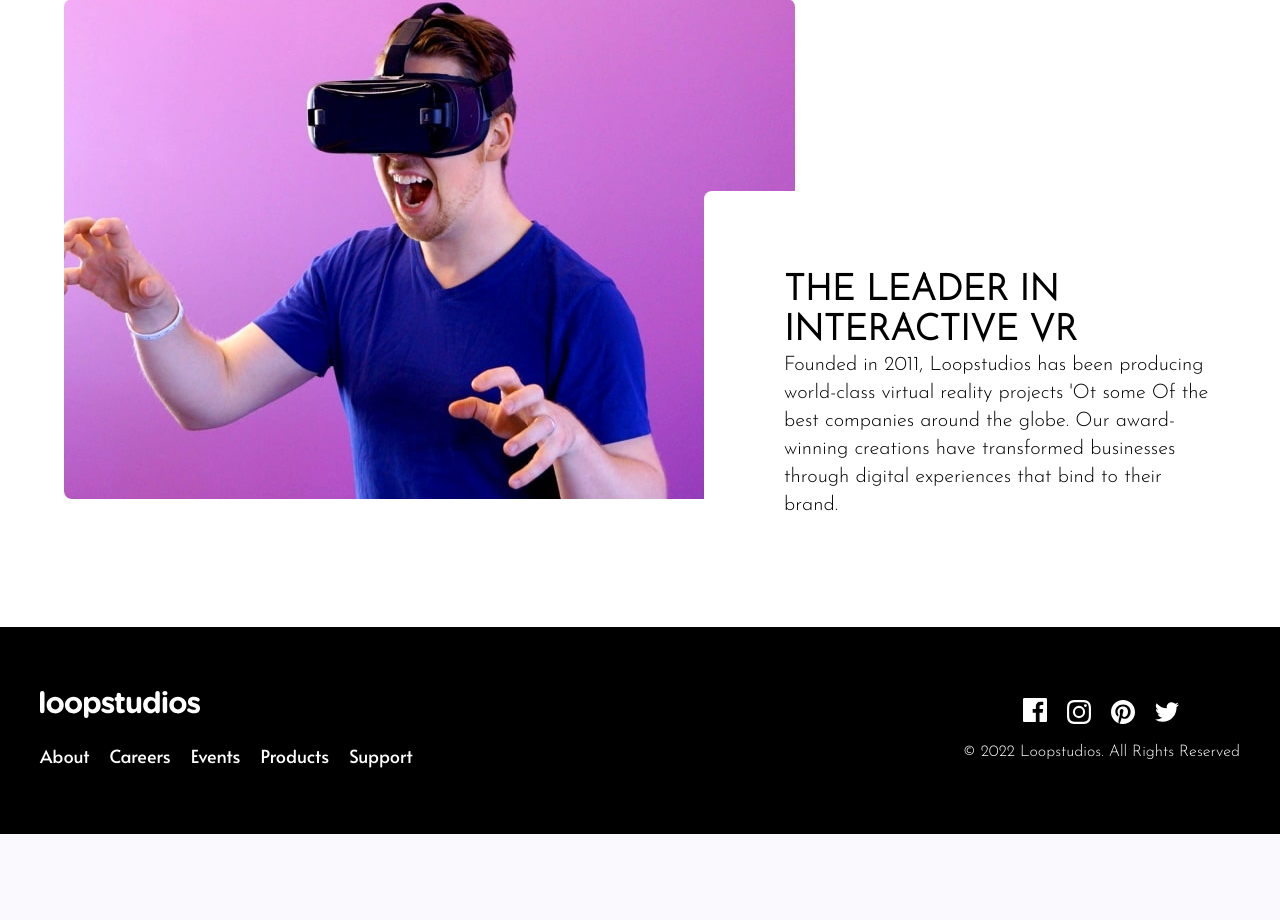
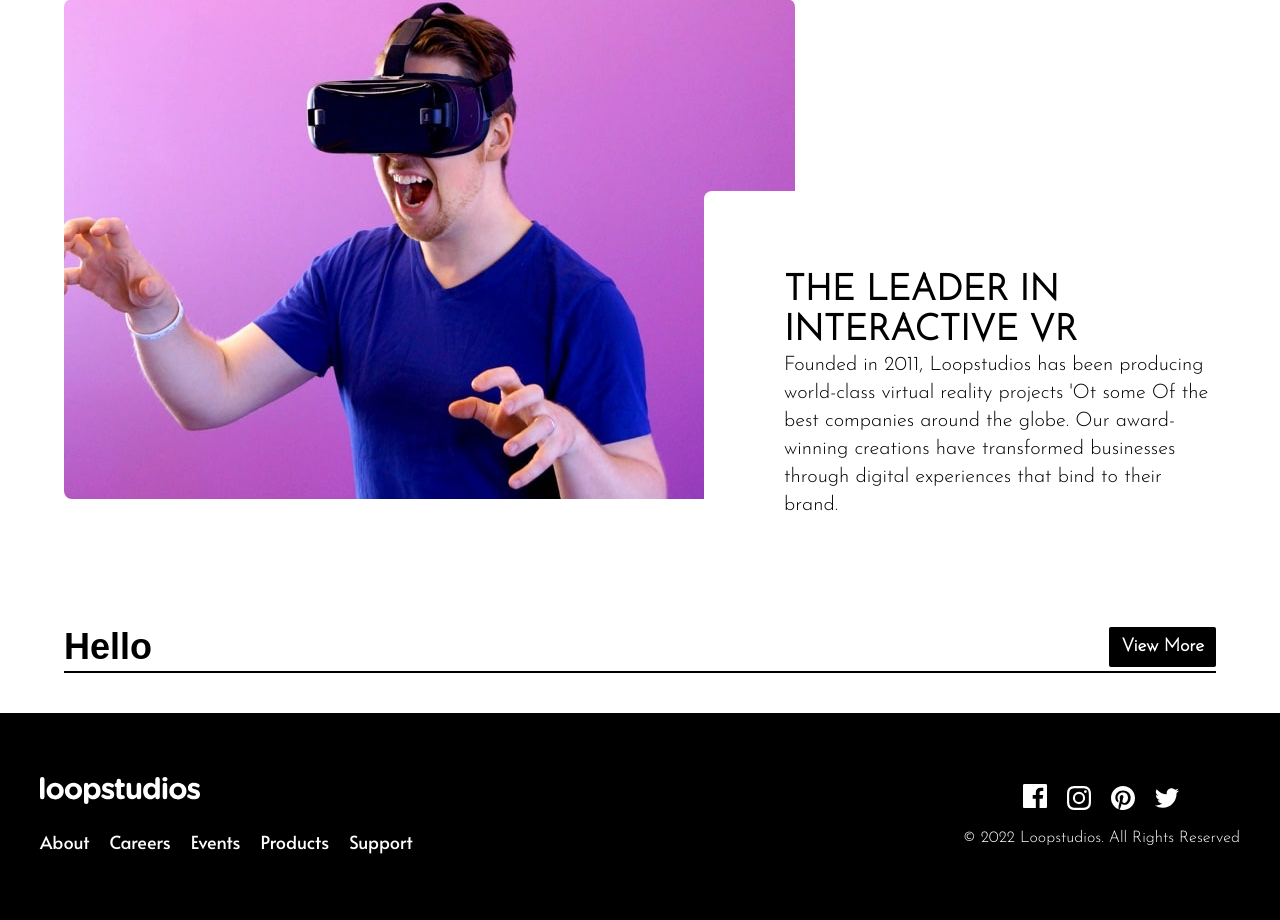
Before and after one commit to Muneeb1030/django_tailwind_projects, a Django app: page /project_2 in a window 1280 px wide. Shown: the part 781-1701 px from the top of the page. Before the commit the page ends 1615 px from the top, so only its background shows below. Run offline with Django 5.2, Linux system fonts and the light colour scheme; some libraries are stand-ins or nearby versions; some web fonts are replaced.

Commit message:
Project 2: Items section Header and button Done

```diff
--- a/templates/projects/project_2.html
+++ b/templates/projects/project_2.html
@@ -56,7 +56,19 @@
     </div>
   </div>
 </section>
-<section></section>
+<section id='items-section' class='mb-10 px-10 md:px-0'>
+  <div class='max-w-6xl mx-auto mb-10'>
+    <div class='flex flex-row md:justify-between justify-center'>
+      <h1 class='font-baijamjuree text-4xl font-bold'>Hello</h1>
+      <a class= 'hidden md:flex bg-black items-center text-white font-josefin px-3 py-1 text-lg font-bold rounded-sm hover:-translate-y-1 hover:shadow-md duration-150 transition hover:scale-105' href="">View More</a>
+    </div>
+    <div class='border-black border-b-2 mt-1'></div>
+  </div>
+  <div>
+
+  </div>
+  <a class= 'md:hidden flex bg-black justify-center text-white font-josefin px-3 py-1 text-lg font-bold rounded-sm hover:-translate-y-1 hover:shadow-md duration-150 transition hover:scale-105' href="">View More</a>
+</section>
 <footer id="footer" class='bg-black mx-auto px-10 py-16'>
   <div class="flex flex-col md:flex-row  items-center justify-between md:space-y-0 space-y-6">
     <div>
--- a/theme/static/css/dist/styles.css
+++ b/theme/static/css/dist/styles.css
@@ -939,6 +939,18 @@ select {
   margin-top: 2rem;
 }
 
+.mb-20 {
+  margin-bottom: 5rem;
+}
+
+.mb-2 {
+  margin-bottom: 0.5rem;
+}
+
+.mt-1 {
+  margin-top: 0.25rem;
+}
+
 .block {
   display: block;
 }
@@ -1199,6 +1211,10 @@ select {
   border-radius: 0.375rem;
 }
 
+.rounded-sm {
+  border-radius: 0.125rem;
+}
+
 .rounded-b-lg {
   border-bottom-right-radius: 0.5rem;
   border-bottom-left-radius: 0.5rem;
@@ -1453,6 +1469,10 @@ select {
   padding: 2rem;
 }
 
+.p-4 {
+  padding: 1rem;
+}
+
 .px-10 {
   padding-left: 2.5rem;
   padding-right: 2.5rem;
@@ -1501,6 +1521,16 @@ select {
 .py-5 {
   padding-top: 1.25rem;
   padding-bottom: 1.25rem;
+}
+
+.px-3 {
+  padding-left: 0.75rem;
+  padding-right: 0.75rem;
+}
+
+.py-4 {
+  padding-top: 1rem;
+  padding-bottom: 1rem;
 }
 
 .pt-1 {
@@ -2018,6 +2048,10 @@ select {
     display: flex;
   }
 
+  .md\:hidden {
+    display: none;
+  }
+
   .md\:h-64 {
     height: 16rem;
   }
@@ -2056,6 +2090,14 @@ select {
 
   .md\:justify-end {
     justify-content: flex-end;
+  }
+
+  .md\:justify-center {
+    justify-content: center;
+  }
+
+  .md\:justify-between {
+    justify-content: space-between;
   }
 
   .md\:gap-4 {
```
Also changed, not shown: 2 other files.
